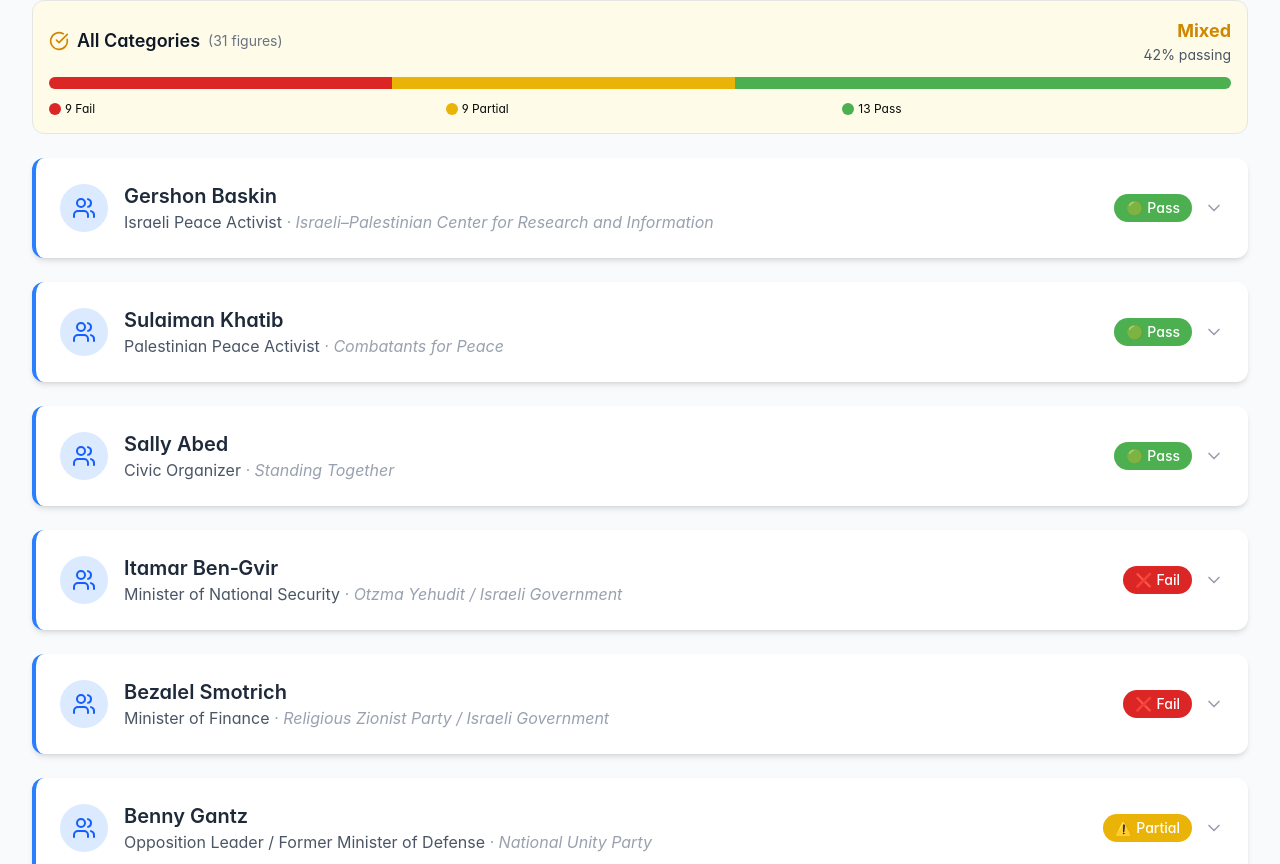
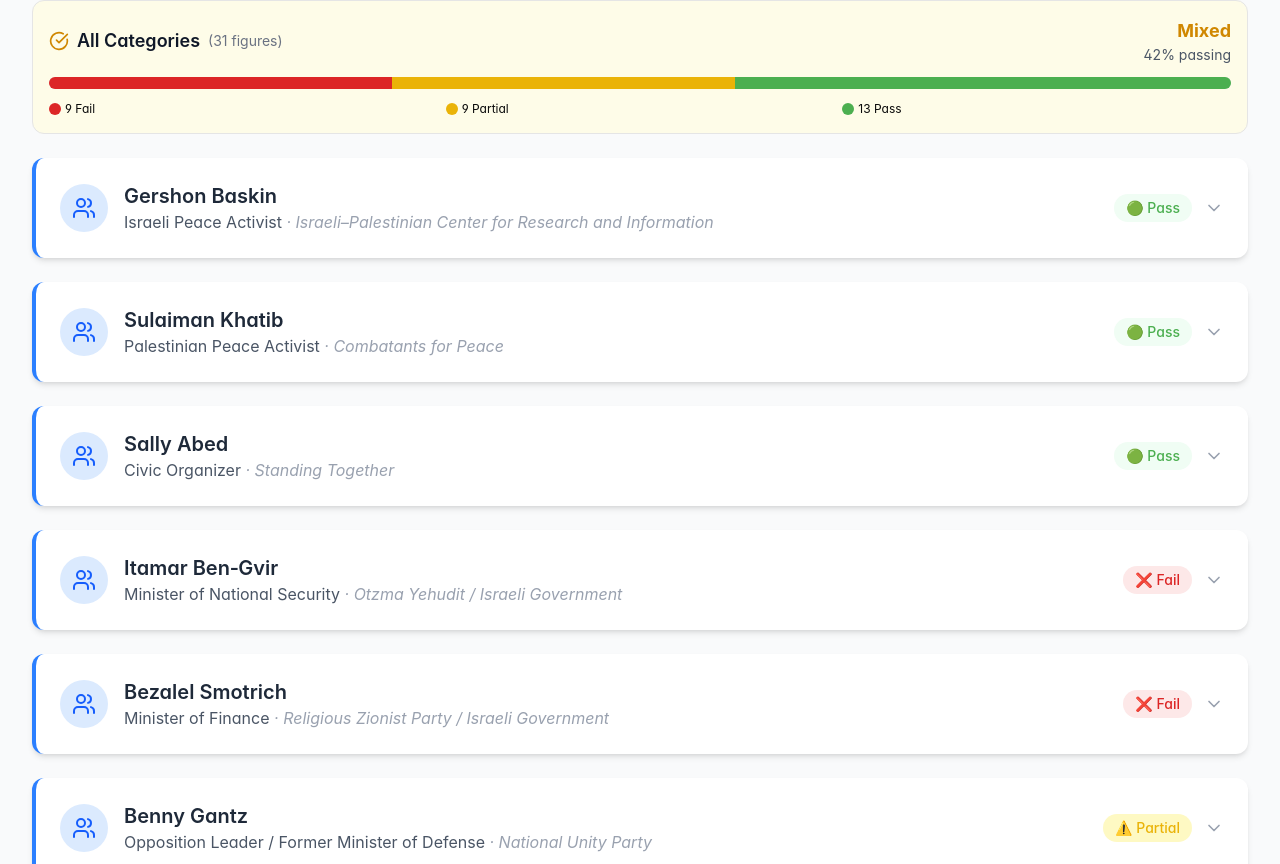
Before and after one commit to mutualmoralrespect/palestine-israel-solidarity-app, a React (Vite) app: page / in a window 1280 px wide. Shown: the part 5155-6019 px from the top of the page. Built offline with nearby package versions, Linux system fonts and the light colour scheme.

Commit message:
****update coloring

```diff
--- a/src/components/shared/ProfileCard.jsx
+++ b/src/components/shared/ProfileCard.jsx
@@ -53,8 +53,8 @@
           </div>
           <div className="flex items-center gap-3">
             <div
-              className="px-3 py-1 rounded-full text-sm font-medium text-white"
-              style={{ backgroundColor: statusDisplay.hexColor }}
+              className="px-3 py-1 rounded-full text-sm font-medium"
+              style={{ backgroundColor: statusDisplay.bgColor, color: statusDisplay.hexColor }}
             >
               {statusDisplay.icon} {statusDisplay.text}
             </div>
```
